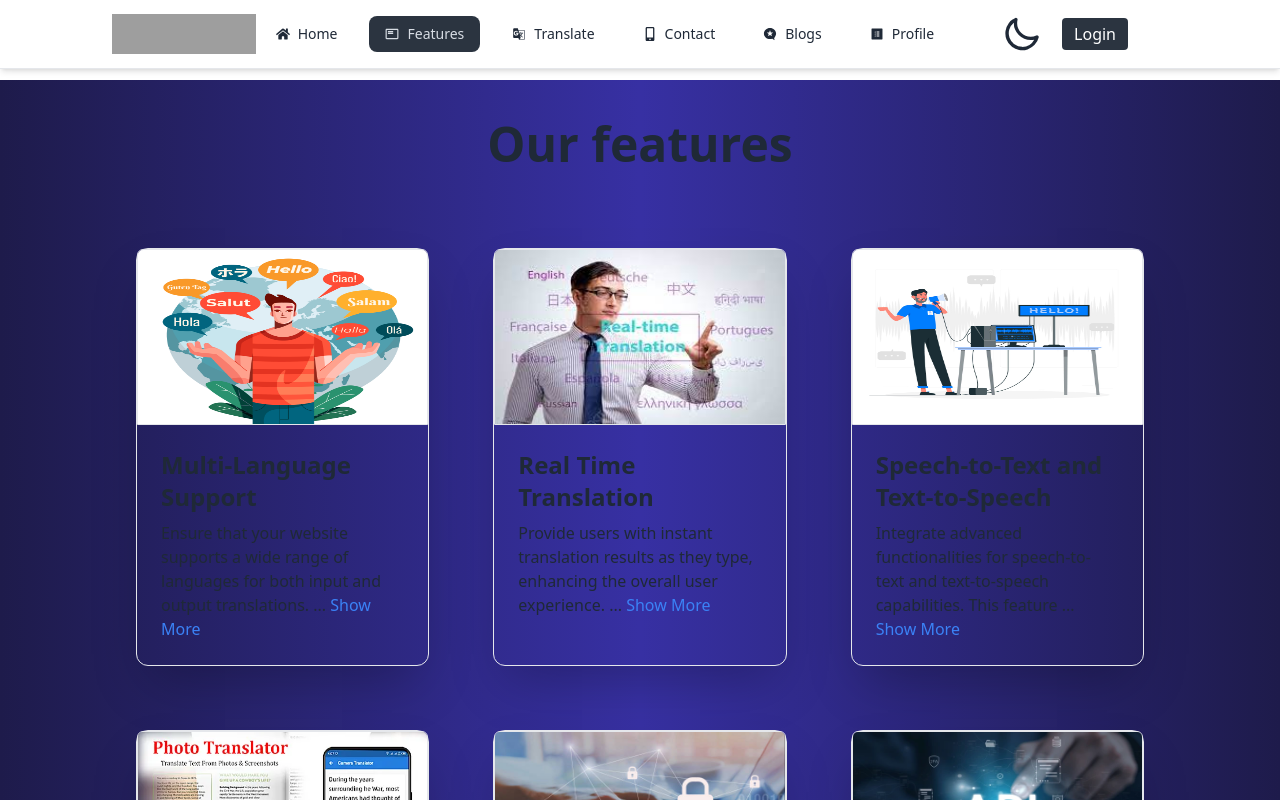
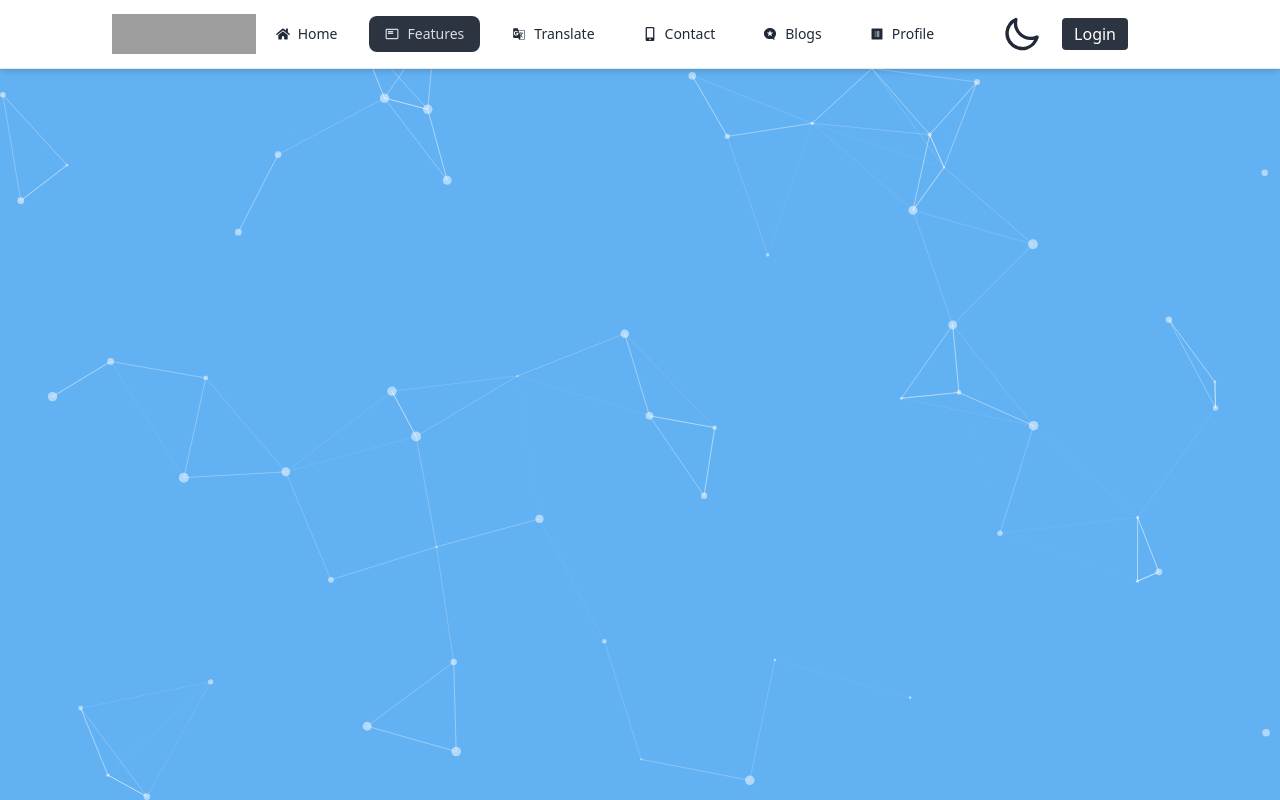
Before and after one commit to CodeCraft1234/E-Translator-Client, a React (Vite) app: page /features in a window 1280 px wide. Shown: the top 800 px of the page. Built offline with nearby package versions, Linux system fonts and the light colour scheme; no server answers; grey boxes are pictures that could not be loaded.

Commit message:
banner and

```diff
--- a/src/Components/Banner/Banner.jsx
+++ b/src/Components/Banner/Banner.jsx
@@ -148,7 +148,7 @@ const Banner = () => {
             </div>
 
           </div>
-          <div className="flex items-center justify-center mt-8 lg:mt-0 h-72 sm:h-80 lg:h-96 xl:h-112 2xl:h-128">
+          <div className="flex  items-center justify-center mt-8 lg:mt-0 h-72 sm:h-80 lg:h-96 xl:h-112 2xl:h-128">
             <img
               src={img1}
               alt=""
--- a/src/Components/Features/Features.jsx
+++ b/src/Components/Features/Features.jsx
@@ -89,7 +89,7 @@ const Features = () => {
     <div className="lg:px-24 md:px-8   px-5 mt-8">
 
 
-
+  <BG></BG>
 
       <Helmet>
         <title> E-Translator | Features</title>
```
